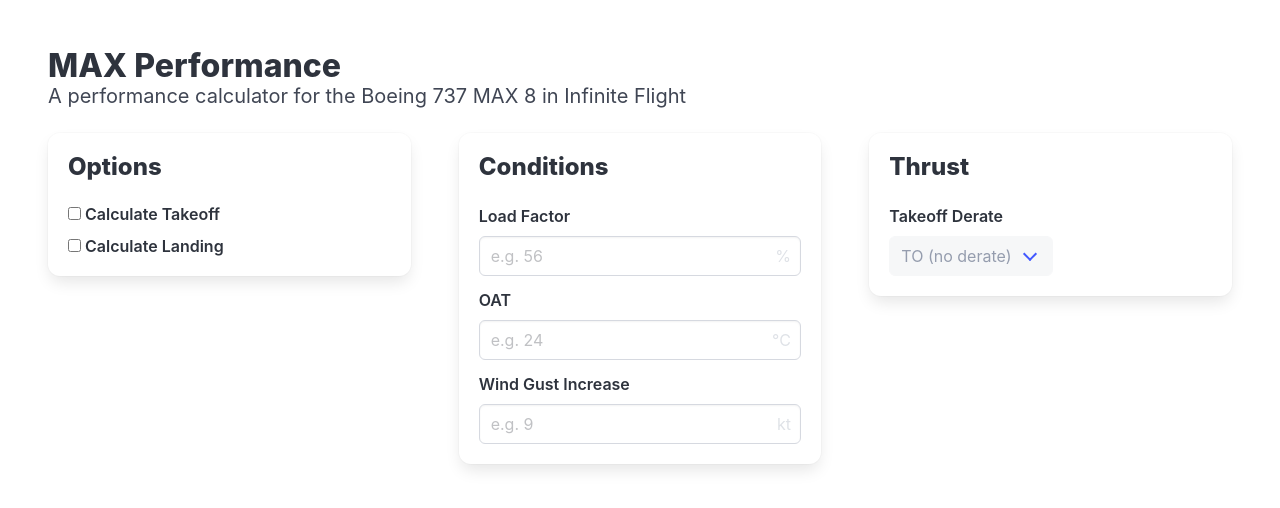
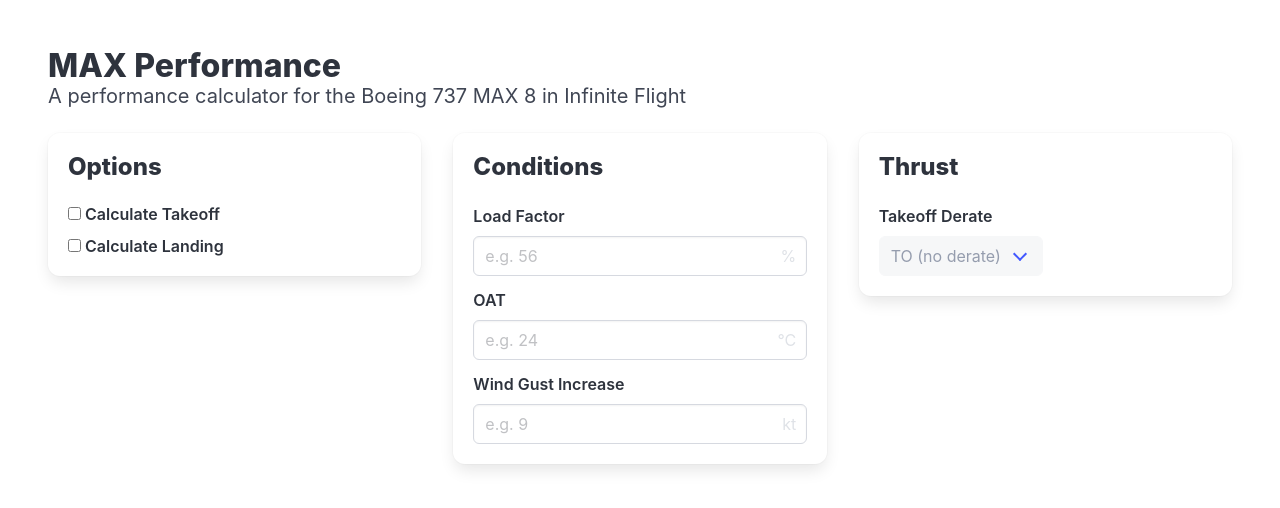
Before and after one commit to AlexNine-99/MAX-Performance, a Vue app: page / in a window 1280 px wide. Shown: the top 508 px of the page. Built offline with nearby package versions, Linux system fonts and the light colour scheme.

Commit message:
Narrowed column spacing

```diff
--- a/src/App.vue
+++ b/src/App.vue
@@ -9,7 +9,7 @@
 const { registerCalculator } = useCalculatorStore()
 
 registerCalculator('takeoff', {
-  inputIds: new Set(['load', 'takeoff-derate', 'assumed-temp', 'climb-derate', 'takeoff-flaps']),
+  inputIds: new Set(['load', 'takeoff-derate', 'climb-derate', 'assumed-temp', 'takeoff-flaps']),
   enabled: false,
 })
 registerCalculator('landing', {
@@ -24,7 +24,7 @@
       <h1 class="title is-3">MAX Performance</h1>
       <h2 class="subtitle">A performance calculator for the Boeing 737 MAX 8 in Infinite Flight</h2>
     </div>
-    <div class="columns is-column-gap-3">
+    <div class="columns is-column-gap-1">
       <GroupInputs label="Options">
         <CalculatorToggle label="Calculate Takeoff" calc-id="takeoff" />
         <CalculatorToggle label="Calculate Landing" calc-id="landing" />
@@ -34,9 +34,11 @@
         <CalculatorInput input-id="load">
           <InputText label="Load Factor" placeholder="e.g. 56" unit="%" />
         </CalculatorInput>
+
         <CalculatorInput input-id="temperature">
           <InputText label="OAT" placeholder="e.g. 24" unit="&deg;C" />
         </CalculatorInput>
+
         <CalculatorInput input-id="wind-direction">
           <InputText label="Wind Gust Increase" placeholder="e.g. 9" unit="kt" />
         </CalculatorInput>
```
